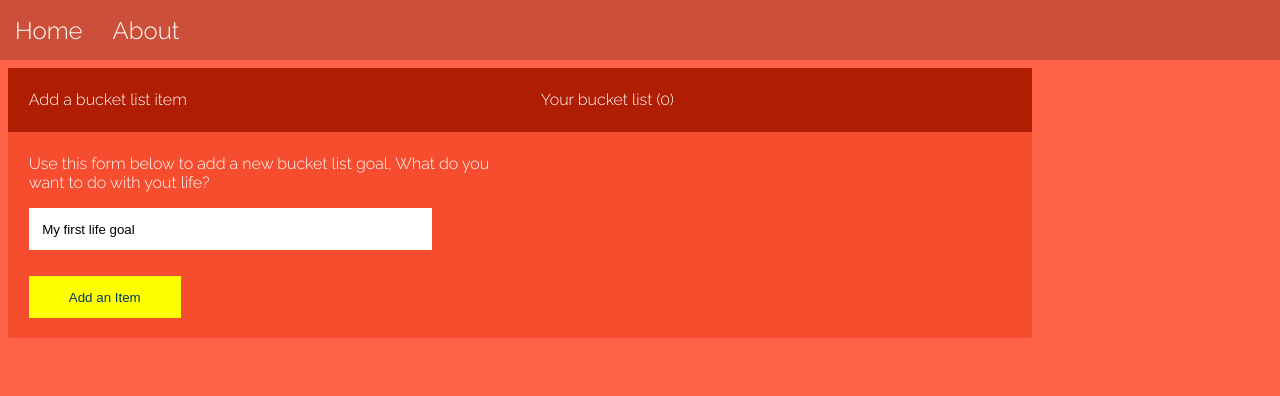
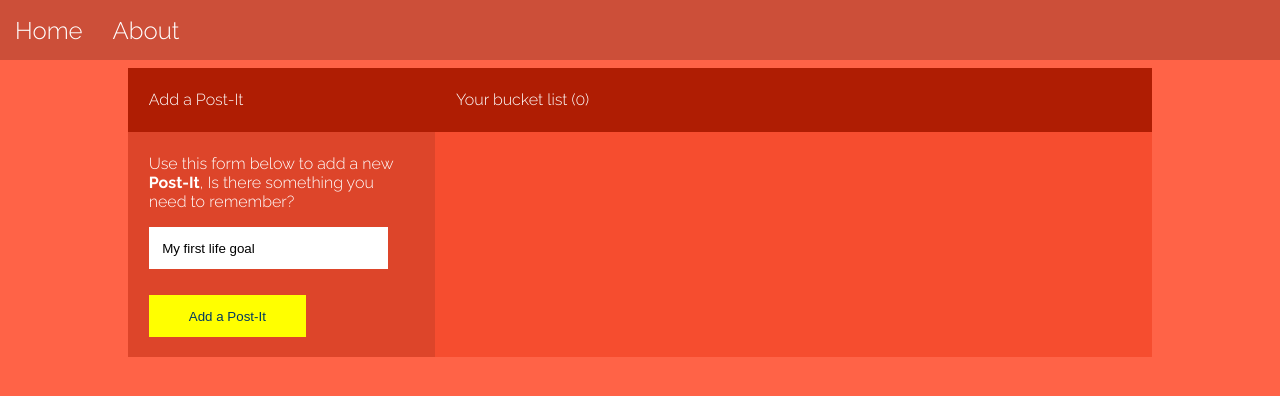
Before and after one commit to kmirojo/post-it, an Angular app: page / in a window 1280 px wide. Shown: the top 396 px of the page. Built offline with nearby package versions, Linux system fonts and the light colour scheme.

Commit message:
Actualización de nombre de repositorio, estilo de elementos Post-It

```diff
--- a/src/app/home/home.component.html
+++ b/src/app/home/home.component.html
@@ -1,23 +1,29 @@
 <div class="container color-dark">
 	<div class="col">
-		<p>Add a bucket list item</p>
+		<p>Add a Post-It</p>
 	</div>
 	<div class="col">
 		<p>Your bucket list ({{itemCount}})</p>
 	</div>
 </div>
 <div class="container color-light" [@goals]="goals.length">
-	<div class="col">
-		<p class="sm">Use this form below to add a new bucket list goal, What do you want to do with yout life?</p>
+	<div class="col left-col col-container">
+		<p class="sm">Use this form below to add a new <strong>Post-It</strong>, Is there something you need to remember?</p>
 
 		<form action="">
-			<input type="text" class="txt" name="item" placeholder="Life goal..." [(ngModel)]="goalText">
+			<input type="text" class="txt" name="item" placeholder="pending things ..." [(ngModel)]="goalText">
 			<input type="submit" class="btn" [value]="btnText" (click)="addItem()">
 		</form>
 	</div>
-	<div class="col">
-		<p class="life-container" *ngFor="let goal of goals; let i = index" (click)="removeItem(i)">
-			{{goal}}
-		</p>
+	<div class="col flex col-container">
+		<div class="life-container postIt" *ngFor="let goal of goals; let i = index" (click)="removeItem(i)">
+				<!-- <div class="titulo">
+					Lorem ipsum
+				</div> -->
+				<div class="nota">
+					{{goal}}
+					<!-- Lorem ipsum dolor sit amet, consectetur adipiscing elit. -->
+				</div>
+		</div>
 	</div>
 </div>
--- a/src/app/home/home.component.scss
+++ b/src/app/home/home.component.scss
@@ -1,10 +1,24 @@
 .container {
     display: grid;
-    grid-template-columns: 50% auto;
+    grid-template-columns: 30% auto;
     max-width: 1024px;
+    margin: 0 auto;
 }
 .col {
     padding: .4em 1.3em;
+
+    &.left-col{
+        background-color: rgba(0,0,0,.1);
+    }
+
+    &-container{
+        max-height: 590px;
+        overflow: auto;
+    }
+}
+.flex{
+    display: flex;
+    flex-wrap: wrap;
 }
 .color-dark {
     background-color: #af1d03;
@@ -12,13 +26,14 @@
 .color-light{
     background-color: #f64d2f;
 }
-input.txt {
+input {
+    &.txt{
         border: 0;
         padding: 1em;
         width: 80%;
         margin-bottom: 2em;
     }
-input.btn{
+    &.btn{
         border: 0;
         display: block;
         padding: 1em 3em;
@@ -27,9 +42,90 @@ input.btn{
         margin-bottom: 1em;
         cursor: pointer;
     }
+}
 .life-container{
     background-color: tomato;
     padding: .5em;
     font-weight: bold;
     cursor: pointer;
 }
+
+.postIt{
+    margin: 15px 2.6%;
+    background-color: #FFFFA5;
+    padding: 10px;
+    padding-top: 25px;
+    box-sizing: border-box;
+    position: relative;
+    z-index: 2;
+    color: #000;
+    min-width: 28%;
+    min-height: 187px;
+
+    // ↓↓ Efecto de cinta
+    &:before{
+        content: '';
+        position: absolute;
+        display: block;
+        width: 90px;
+        height: 20px;
+        background-color: rgba(255, 232, 0, .2);
+        border: solid 1px rgba(255, 232, 0, .8);
+        top: -10px;
+        left: 50%;
+        transform: translateX(-50%);
+    }
+    // ↓↓ Post-It Par
+    &:nth-child(even){
+        border-bottom-right-radius: 60px 10px;
+        -webkit-filter: drop-shadow(0px 0px 3px rgba(0, 0, 0, 0.2)); /* Safari */
+        filter: drop-shadow(0px 0px 3px rgba(0, 0, 0, 0.2));
+    }
+
+    // ↓↓ Post-It InPar
+    &:nth-child(odd){
+        border-bottom-left-radius: 10px 10px;
+        -webkit-filter: drop-shadow(0px 0px 3px rgba(0, 0, 0, 0.2)); /* Safari */
+            filter: drop-shadow(0px 0px 3px rgba(0, 0, 0, 0.2));
+        /* Permalink - use to edit and share this gradient: http://colorzilla.com/gradient-editor/#ffffa5+0,ffffa5+100&0+8,0+8,1+9,1+9,1+92 */
+        background: -moz-linear-gradient(45deg, rgba(255, 255, 165, 0) 0%, rgba(255, 255, 165, 0) 17px, #ffffa5 18px, #ffffa5 0, #ffffa5 100%); /* FF3.6-15 */
+        background: -webkit-linear-gradient(45deg, rgba(255, 255, 165, 0) 0%, rgba(255, 255, 165, 0) 17px, #ffffa5 18px, #ffffa5 0, #ffffa5 100%); /* Chrome10-25,Safari5.1-6 */
+        background: linear-gradient(45deg, rgba(255, 255, 165, 0) 0%, rgba(255, 255, 165, 0) 17px, #ffffa5 18px, #ffffa5 0, #ffffa5 100%); /* W3C, IE10+, FF16+, Chrome26+, Opera12+, Safari7+ */
+        filter: progid:DXImageTransform.Microsoft.gradient( startColorstr='#00ffffa5', endColorstr='#ffffa5',GradientType=1 ); /* IE6-9 fallback on horizontal gradient */
+        &:after{
+            content: "";
+            position: absolute;
+            bottom: 0;
+            left: 0;
+            width: 0;
+            height: 0;
+            border-top: 30px solid #FFFFA5;
+            border-left: 30px solid transparent;
+            -webkit-filter: drop-shadow(0px 0px 3px rgba(0, 0, 0, 0.2)); /* Safari */
+                filter: drop-shadow(0px 0px 3px rgba(0, 0, 0, 0.2));
+        }
+    }
+    .titulo {
+        width: 100%;
+        border-bottom: solid 1px;
+        padding-bottom: 4px;
+        margin-bottom: 8px;
+        font-size: 18px;
+    }
+    .nota {
+        max-height: 125px;
+        height: 100%;
+        font-size: 13px;
+        text-align: justify;
+        // padding: 0 10px;
+        padding: 0 21px;
+        display: flex;
+        align-items: center;
+        // overflow: overlay;
+        overflow: hidden;
+
+        li{
+            margin: 5px 0;
+        }
+    }
+}
--- a/src/app/home/home.component.ts
+++ b/src/app/home/home.component.ts
@@ -33,7 +33,7 @@ import { trigger, style, transition, animate, keyframes, query, stagger } from '
 export class HomeComponent implements OnInit {
 
   itemCount: number; // Cantidad de Items
-  btnText: string = 'Add an Item';
+  btnText: string = 'Add a Post-It';
   goalText: string = 'My first life goal'; // Valor elemento a ingresar
   goals = []; // Arreglo de Elementos ingresados
   constructor() { }
```
Lines whose indentation alone changed are shown as unchanged.
